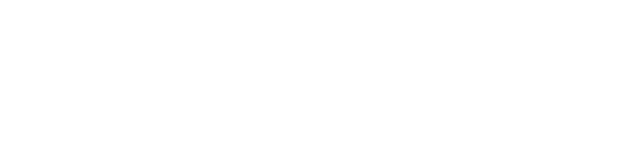
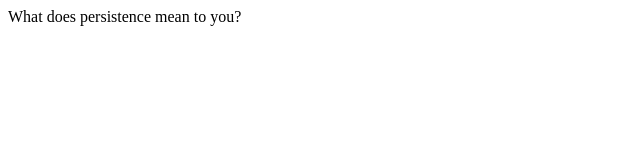
Before and after one commit to aesauceda/TEAM-BSM-CHALLENGE, a plain HTML site: page index.html in a window 1280 px wide. Shown: the whole page, without its empty margins (0-640 px from the left). Drawn offline with Linux system fonts and the light colour scheme.

Commit message:
Started Survey Section

```diff
--- a/index.html
+++ b/index.html
@@ -7,6 +7,10 @@
     <title>Document</title>
 </head>
 <body>
-
+    <section>
+        <form action="/index.html">
+            <label for="persistence">What does persistence mean to you?</label>
+        </form>
+    </section>
 </body>
 </html>
```
